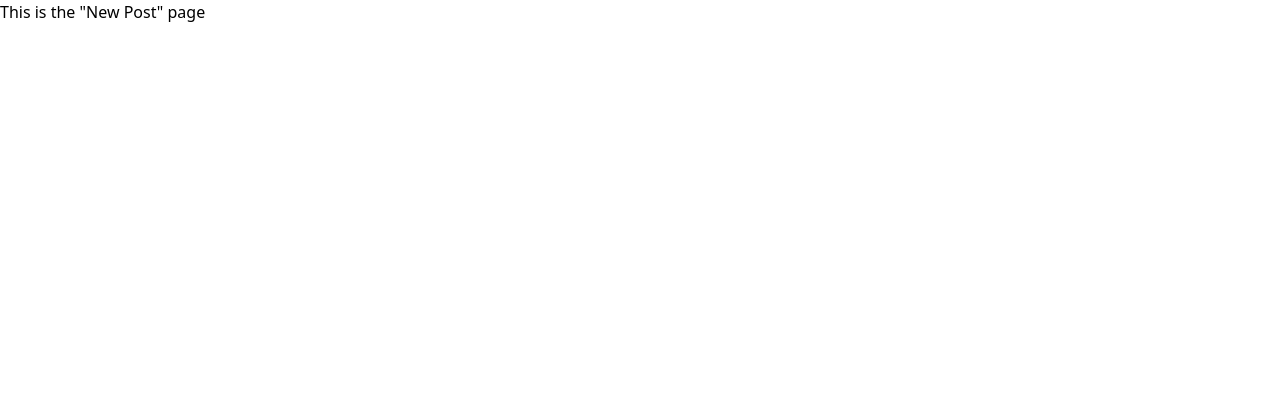
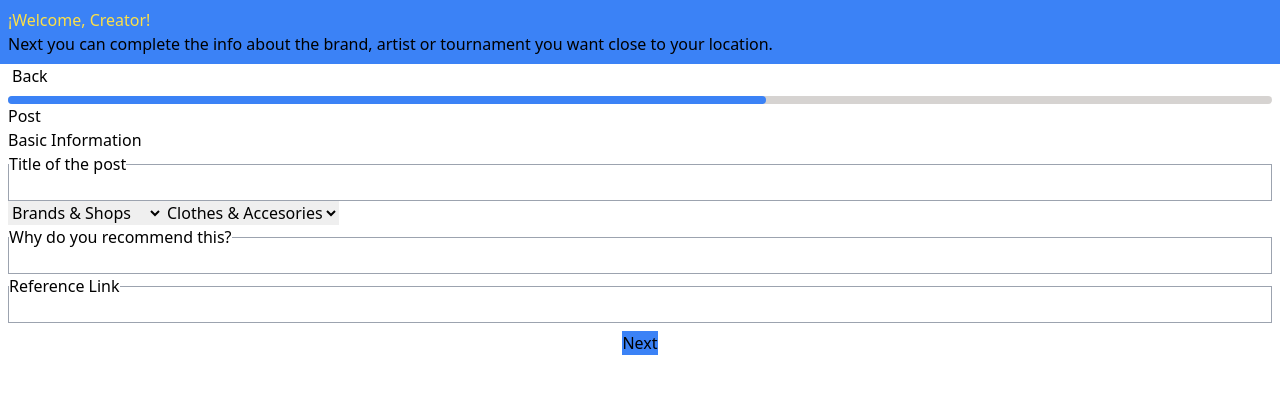
Before and after one commit to DFusaro95/ParaCuando-App-FrontEnd, a Next.js app: page /newpost in a window 1280 px wide. Shown: the top 394 px of the page. Built offline with nearby package versions, Linux system fonts and the light colour scheme.

Commit message:
Header & 2nd page of post added

```diff
--- /dev/null
+++ b/components/HeadPage.tsx
@@ -0,0 +1,12 @@
+import Head from "next/head";
+
+export function Footer() {
+  return (
+  <Head>
+    <title>Para Cuando App</title>
+    <meta name="description" content="Generated by create next app" />
+    <meta name="viewport" content="width=device-width, initial-scale=1" />
+    <link rel="icon" href="/favicon.ico" />
+  </Head>
+  )
+}
--- a/pages/_app.tsx
+++ b/pages/_app.tsx
@@ -1,22 +1,7 @@
 
-import { Navbar } from '@/components/Navbar'
-import { Footer } from '@/components/Footer'
 import '@/styles/globals.css'
 import type { AppProps } from 'next/app'
-import Head from 'next/head'
 
 export default function App({ Component, pageProps }: AppProps) {
-  return (
-    <>
-      <Head>
-        <title>Para Cuando App</title>
-        <meta name="description" content="Generated by create next app" />
-        <meta name="viewport" content="width=device-width, initial-scale=1" />
-        <link rel="icon" href="/favicon.ico" />
-      </Head>
-
-      <Component {...pageProps} />
-
-    </>
-  )
+  return  <Component {...pageProps} />
 }
--- a/pages/newpost.tsx
+++ b/pages/newpost.tsx
@@ -1,12 +1,54 @@
+import Link from "next/link";
+
 export default function newPostPage() {
   return (
     <div>
-       <header>
+      <header className="bg-blue-500 p-2">
         <div>
-
+          {/* LOGO */}
         </div>
-       </header>
-      This is the "New Post" page
+        <h3 className="text-yellow-300">¡Welcome, Creator!</h3>
+        <p>Next you can complete the info about the brand, artist or tournament you want close to your location.</p>
+      </header>
+      <Link href={"/"} className="m-3">Back</Link>
+      <section className="p-2">
+        <div className="bg-stone-300 h-2 rounded"><div className="bg-blue-500 h-2 rounded w-3/5">{/* BARRA DE ESTADO */}</div></div>
+        <form action="post" >
+          <h3>Post</h3>
+          <p>Basic Information</p>
+          <fieldset className="border border-solid border-gray-400">
+            <legend className="border-stone-500">Title of the post</legend>
+            <input name="title" id="title" type="text" maxLength={150} />
+          </fieldset>
+          <select name="type" id="type">
+            <option value="brands">Brands & Shops</option>
+            <option value="artists">Artists & Concerts</option>
+            <option value="tournaments">Tournaments</option>
+          </select>
+          <select name="categories" id="categories">
+            <option value="clothes">Clothes & Accesories</option>
+            <option value="sports">Sports</option>
+            <option value="concerts">Concerts</option>
+            <option value="meet">Meet & Greet</option>
+            <option value="esports">E-Sport</option>
+            <option value="pop">Pop / Rock</option>
+            <option value="technologies">Technology</option>
+            <option value="home">Home / Decoration</option>
+            <option value="supplying">Supplying</option>
+          </select>
+          <fieldset className="border border-solid border-gray-400">
+            <legend>Why do you recommend this?</legend>
+            <input name="recommend" id="recommend" type="text" maxLength={250} />
+          </fieldset>
+          <fieldset className="border border-solid border-gray-400">
+            <legend>Reference Link</legend>
+            <input name="link" id="link" type="text" maxLength={500} />
+          </fieldset>
+        </form>
+      </section>
+      <div className="flex justify-center items-center">
+        <button className="bg-blue-500"><Link href={"/newpost2"}>Next</Link></button>
+      </div>
     </div>
   )
 }
--- /dev/null
+++ b/pages/newpost2.tsx
@@ -0,0 +1,29 @@
+import Link from "next/link";
+
+export default function newPost2() {
+  return (
+    <div>
+      <header className="bg-blue-500 p-2">
+        <div>
+          {/* LOGO */}
+        </div>
+        <h3 className="text-yellow-300">¡Welcome, Creator!</h3>
+        <p>Next you can complete the info about the brand, artist or tournament you want close to your location.</p>
+      </header>
+      <Link href={"/newpost"} className="m-3">Back</Link>
+      <section className="p-2">
+        <div className="bg-blue-500 h-2 rounded">{/* BARRA DE ESTADO */}</div>
+        <h3>Pictures</h3>
+        <p>Select maximun three pictures to make a galery</p>
+        <fieldset className="border border-solid border-gray-400">
+          <input name="image1" id="img1" type="file" />
+          <input name="image2" id="img2" type="file" />
+          <input name="image3" id="img3" type="file" />
+        </fieldset>
+      </section>
+      <div className="flex justify-center items-center">
+        <button className="bg-blue-500"><Link href={"/"}>Post</Link></button>
+      </div>
+    </div>
+  )
+}
```
